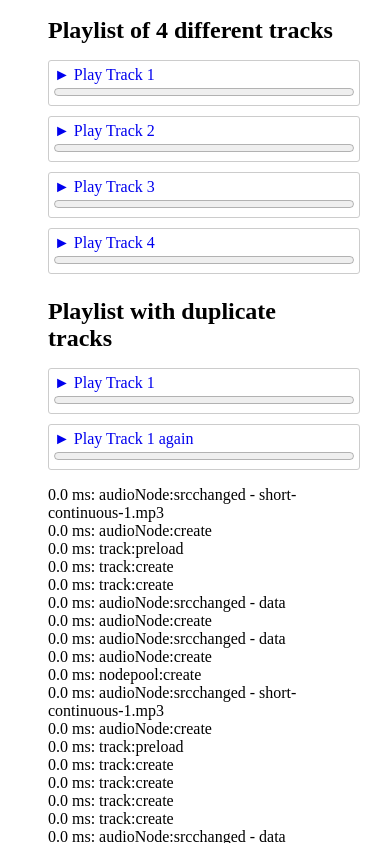
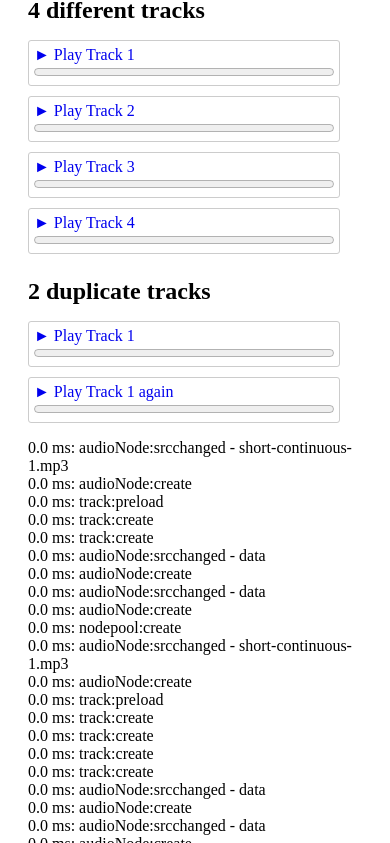
Before and after one commit to sudara/stitches, a website: page index.html in a window 390 px wide. Shown: the part 93-936 px from the top of the page. Drawn offline with Linux system fonts and the light colour scheme.

Commit message:
More mobile appropriate sizing on test page

```diff
--- a/index.html
+++ b/index.html
@@ -1,6 +1,7 @@
 <html>
   <head>
     <title>StitchES</title>
+    <meta name="viewport" content="width=device-width, initial-scale=1">
     <script type="module">
       import Playlist from "/src/playlist.js"
       window.playlist = new Playlist({
@@ -22,7 +23,7 @@
     </script>
     <style>
       body {
-        padding: 40px;
+        padding: 20px;
       }
       h2 {
         margin-top:1em;
@@ -62,7 +63,7 @@
     <header>
       <img src="logo.svg" id="logo" />
     </header>
-    <h2>Playlist of 4 different tracks</h2>
+    <h2>4 different tracks</h2>
     <ul id="playlist">
       <li>
         <a href="mp3/short-continuous-1.mp3" id="track1" class="track">
@@ -93,7 +94,7 @@
       </li>
     </ul>
 
-    <h2>Playlist with duplicate tracks</h2>
+    <h2>2 duplicate tracks</h2>
     <ul id="playlist2">
       <li>
         <a href="mp3/short-continuous-1.mp3" id="playlist2-track1" class="track">
```
